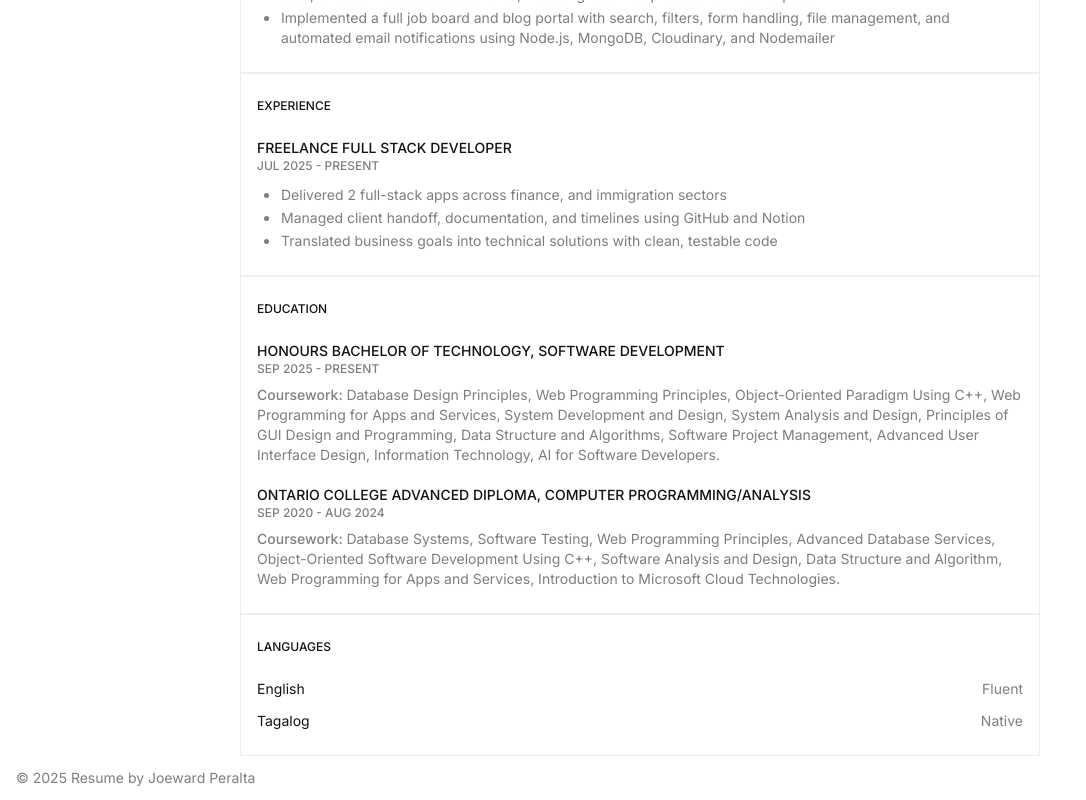
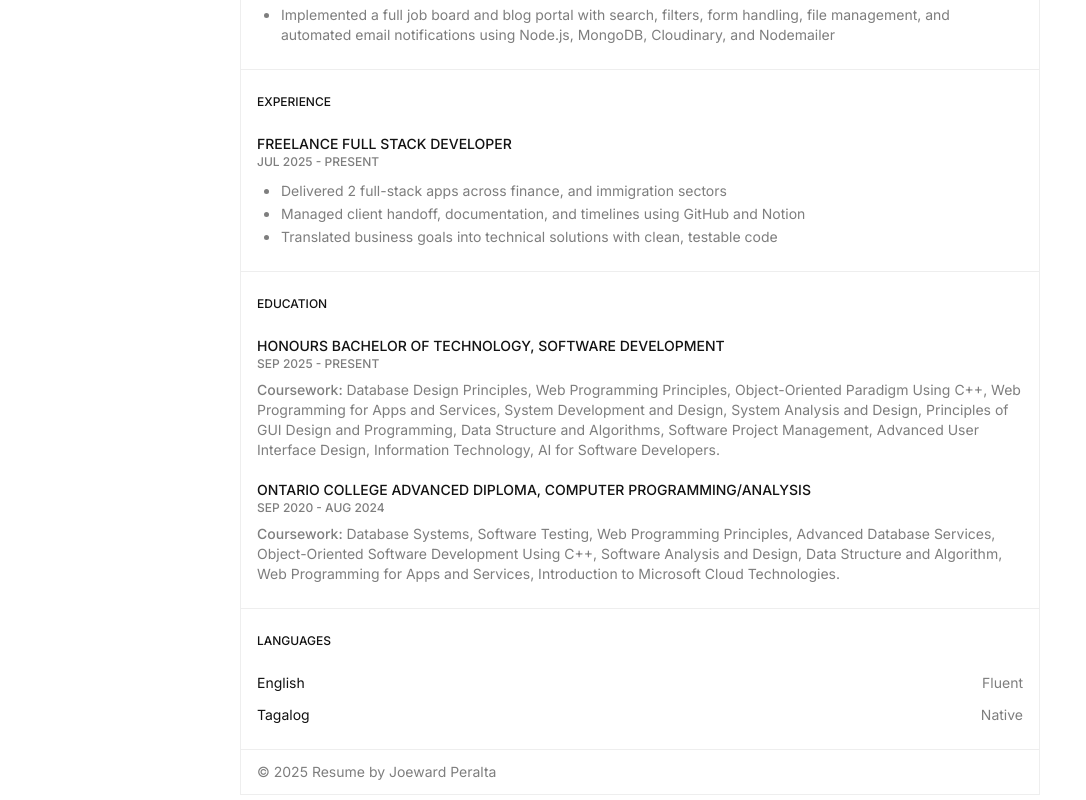
Before and after one commit to joewardperalta/single-page-resume, a Next.js app: page / in a window 1280 px wide. Shown: the part 1003-1803 px from the top of the page, without its empty margins (0-1086 px from the left). Built offline with nearby package versions, Linux system fonts and the light colour scheme.

Commit message:
Fix the border

```diff
--- a/components/Footer.jsx
+++ b/components/Footer.jsx
@@ -1,9 +1,12 @@
 import Paragraph from "./Paragraph";
+import Wrapper from "./Wrapper";
 
 export default function Footer() {
   return (
-    <footer className="py-3 px-4">
-      <Paragraph>&copy; 2025 Resume by Joeward Peralta</Paragraph>
+    <footer>
+      <div className="py-3 px-4 max-w-[800px] mx-auto border-tertiary border-[0.5px]">
+        <Paragraph>&copy; 2025 Resume by Joeward Peralta</Paragraph>
+      </div>
     </footer>
   );
 }
--- a/components/Wrapper.jsx
+++ b/components/Wrapper.jsx
@@ -1,7 +1,7 @@
 export default function Wrapper({ className = "", children }) {
   return (
     <div
-      className={`${className} py-6 px-4 border-[0.5px] border-tertiary max-w-[800px] mx-auto`}
+      className={`${className} py-6 px-4 border-[0.5px] border-b-[0] border-tertiary max-w-[800px] mx-auto`}
     >
       {children}
     </div>
```
